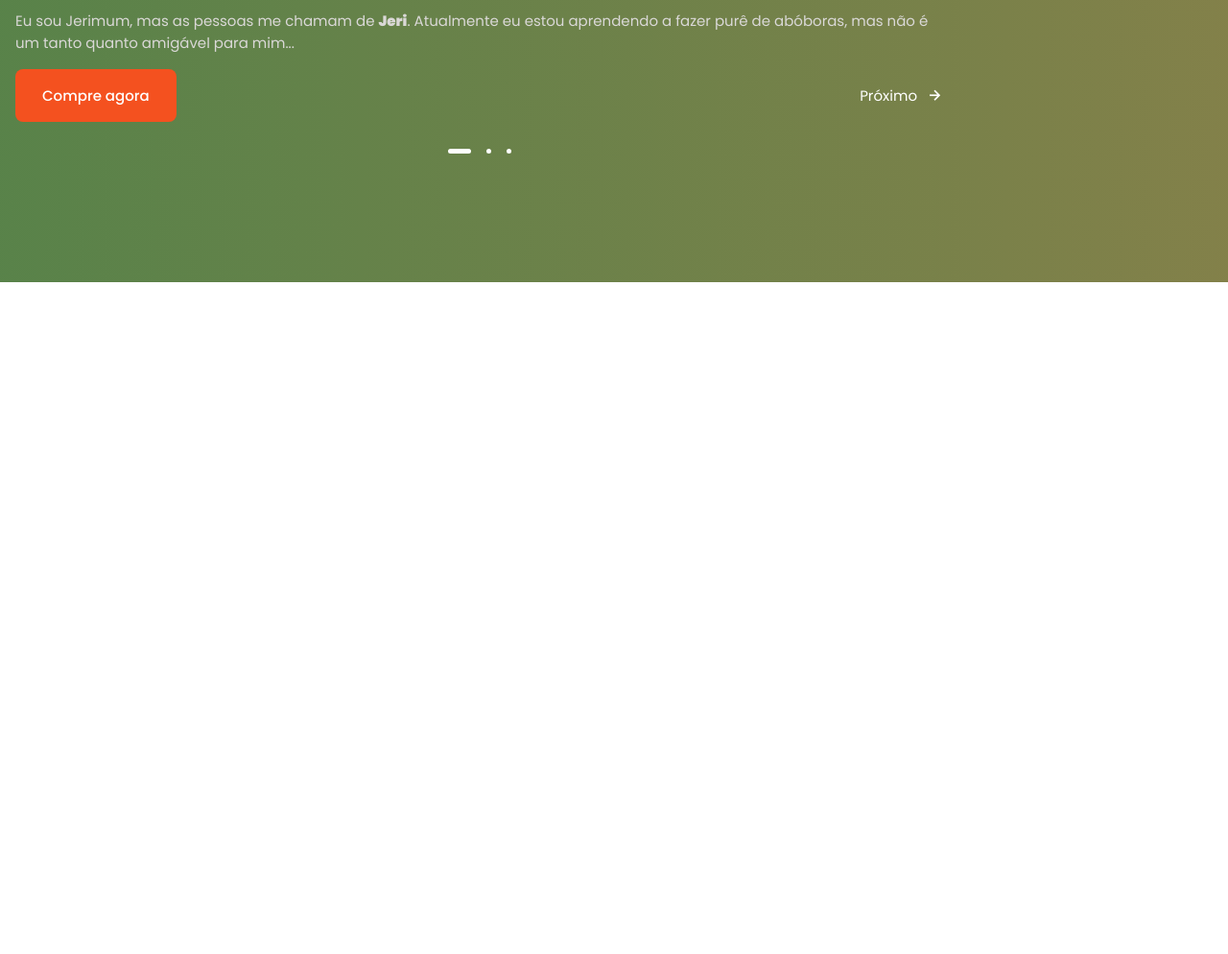
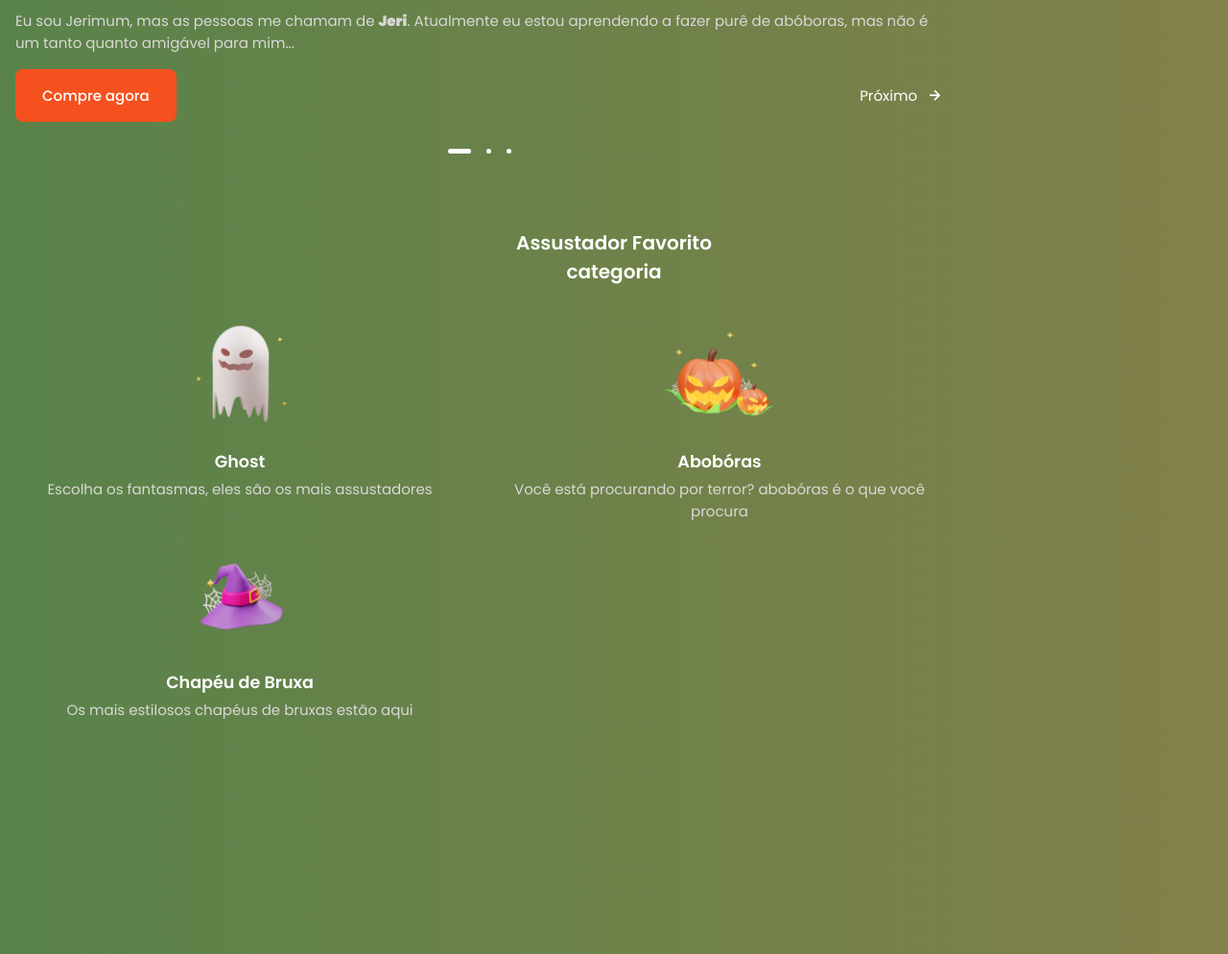
Before and after one commit to freiremilena/Halloween-CandyShop, a plain HTML site: page index.html in a window 1280 px wide. Shown: the part 506-1500 px from the top of the page at 96% size. Before the commit the page ends 800 px from the top, so only its background shows below. Drawn offline with nearby package versions, Linux system fonts and the light colour scheme.

Commit message:
add category

```diff
--- a/assets/css/style.css
+++ b/assets/css/style.css
@@ -214,6 +214,9 @@ button {
 .show-menu {
   top: 0;
 }
+.scroll-header {
+  background: var(--container-color);
+}
 .home__content {
   row-gap: 1rem;
 }
@@ -327,3 +330,22 @@ button {
   align-items: center;
   column-gap: 0.5rem;
 }
+.category__container {
+  grid-template-columns: repeat(2, 1fr);
+  gap: 1rem 2rem;
+}
+.category__data {
+  text-align: center;
+}
+.category__img {
+  width: 120px;
+  margin-bottom: var(--mb-0-75);
+  transition: 0.3s;
+}
+
+.category__title {
+  margin-bottom: var(--mb-0-25);
+}
+.category__data:hover .category__container {
+  transform: translateY(-0.5rem);
+}
--- a/assets/js/main.js
+++ b/assets/js/main.js
@@ -39,3 +39,11 @@ let homeSwiper = new Swiper(".home-swiper", {
     clickable: true,
   },
 });
+/*=============== CHANGE BACKGROUND HEADER ===============*/
+function scrollHeader() {
+  const header = document.getElementById("header");
+  // When the scroll is greater than 50 viewport height, add the scroll-header class to the header tag
+  if (this.scrollY >= 50) header.classList.add("scroll-header");
+  else header.classList.remove("scroll-header");
+}
+window.addEventListener("scroll", scrollHeader);
--- a/index.html
+++ b/index.html
@@ -131,6 +131,38 @@
         <div class="swiper-pagination"></div>
       </div>
     </section>
+    <section class="section category">
+      <h2 class="section__title">Assustador Favorito<br> categoria</h2>
+      <div class="category__container container grid">
+        <div class="category__data">
+          <img src="assets/img/category1-img.png" alt="" class="category__img">
+          <h3 class="category__title">Ghost</h3>
+          <p class="category__description">Escolha os fantasmas, eles são os mais assustadores</p>
+        </div>
+        <div class="category__data">
+          <img src="assets/img/category2-img.png" alt="" class="category__img">
+          <h3 class="category__title">Abobóras</h3>
+          <p class="category__description">Você está procurando por terror? abobóras é o que você procura</p>
+        </div>
+        <div class="category__data">
+          <img src="assets/img/category3-img.png" alt="" class="category__img">
+          <h3 class="category__title">Chapéu de Bruxa</h3>
+          <p class="category__description">Os mais estilosos chapéus de bruxas estão aqui</p>
+        </div>
+      </div>
+    </section>
+
+    <section class="section about" id="about">
+
+    </section>
+
+    <section class="section trick" id="trick">
+
+    </section>
+
+    <section class="section discount">
+
+    </section>
   </main>
   <footer class="footer section">
 
```
